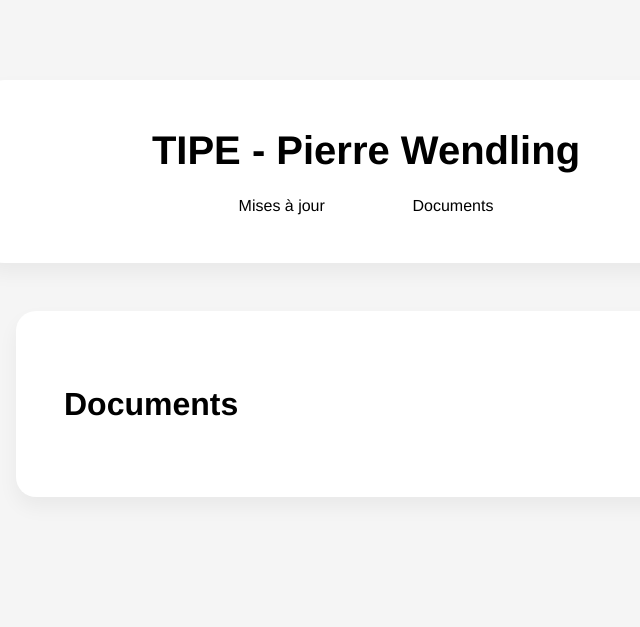
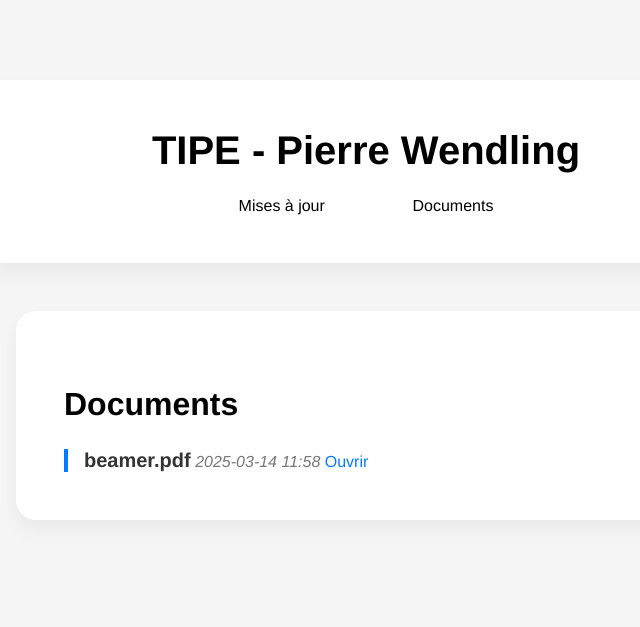
Before and after one commit to pwen899/tipe, a plain HTML site: page documents.html in a window 1280 px wide. Shown: the whole page, without its empty margins (274-914 px from the left). Drawn offline with Linux system fonts and the light colour scheme.

Commit message:
Mise à jour des documents et mises à jour

```diff
--- a/documents.html
+++ b/documents.html
@@ -19,6 +19,12 @@
             <h2>Documents</h2>
             <div class="container">
                 <!-- Les documents ajoutés s'insèrent ici -->
+    <div class="doc-item">
+      <strong>beamer.pdf</strong>
+      <em>2025-03-14 11:58</em>
+      <a href="uploads/presentation.pdf" target="_blank">Ouvrir</a>
+    </div>
+
 
 
 
```
Also changed, not shown: 1 other file.
